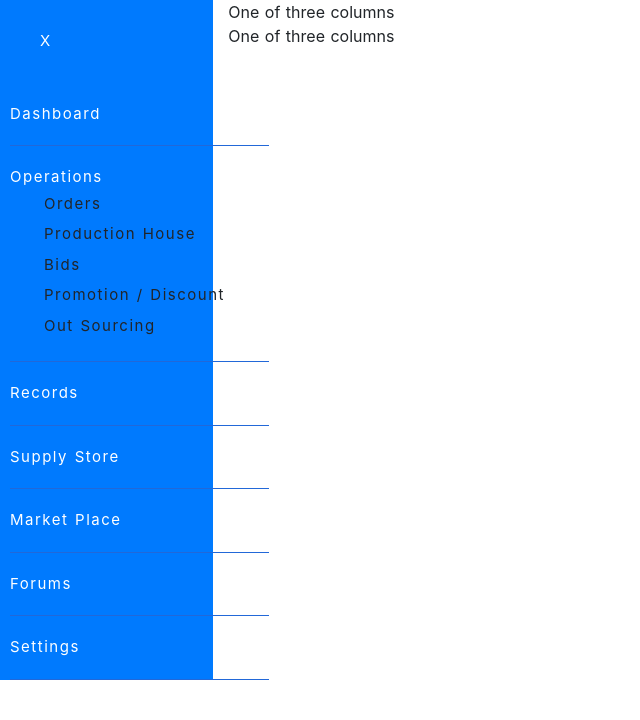
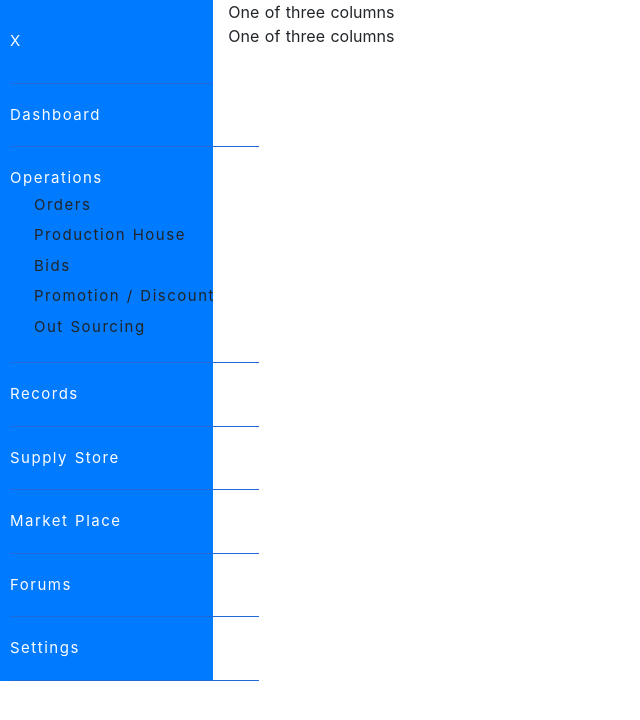
Before and after one commit to wrightkhlebisol/samedaycustom, a Nuxt app: page / in a window 1280 px wide. Shown: the top 720 px of the page, without its empty margins (0-640 px from the left). Built offline with nearby package versions, Linux system fonts and the light colour scheme.

Commit message:
Fixed dropdown nav alignment

```diff
--- a/components/LeftNav.vue
+++ b/components/LeftNav.vue
@@ -29,11 +29,16 @@ export default {}
 <style scoped>
 .dropItem {
   color: #fff;
-  padding-left: 10px;
   font-size: 15px;
   text-align: left;
   letter-spacing: 1.5px;
   opacity: 1;
+}
+
+.dropdown-item {
+  display: block;
+  width: 100%;
+  padding: 0.65rem 0;
 }
 .leftnav {
   background-color: #007afe;
@@ -47,8 +52,9 @@ export default {}
 }
 
 .togglenav {
-  padding: 30px;
+  padding: 30px 30px 30px 0;
   color: #fff;
+  border-bottom: 1px solid #2268d8;
 }
 
 li.nav-item {
```
